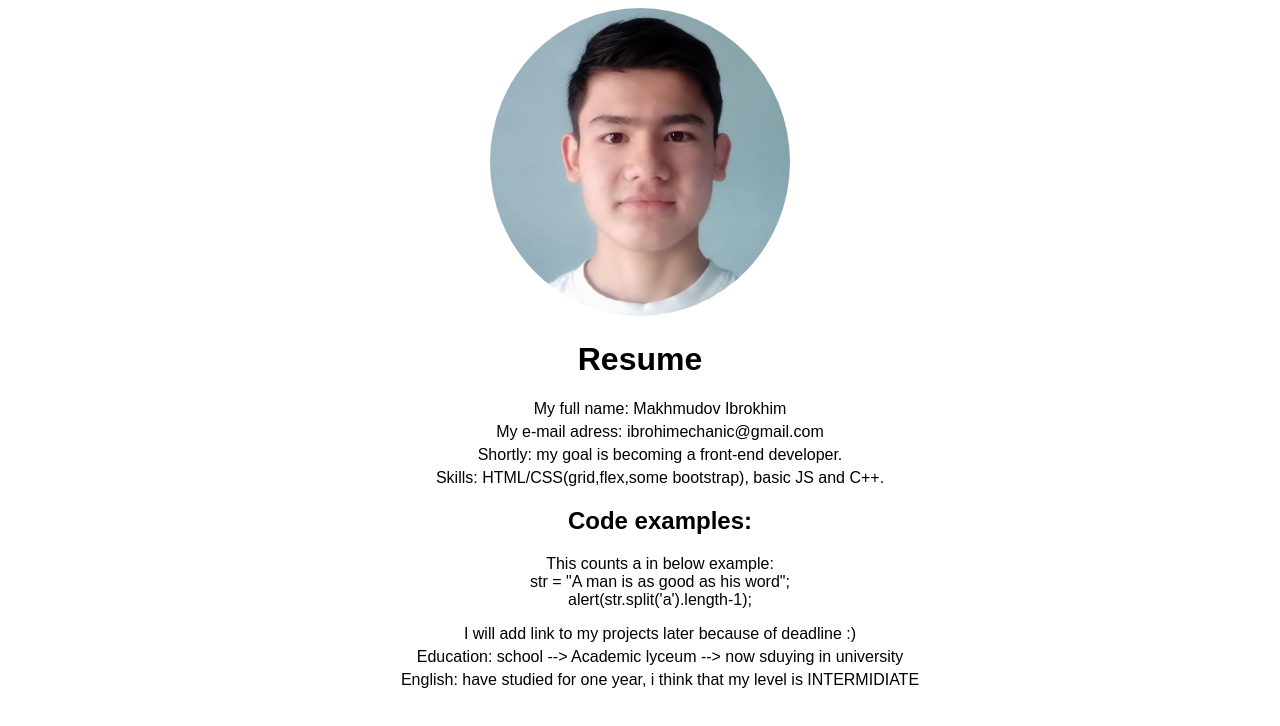
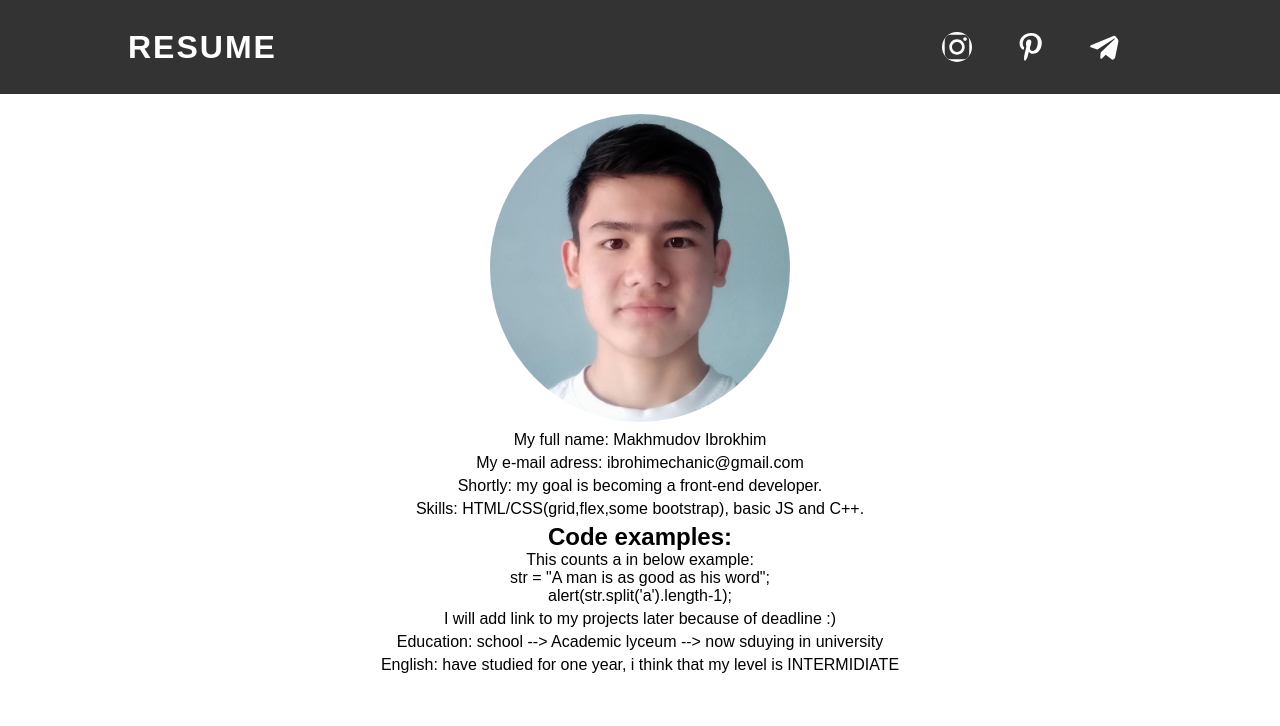
Before and after one commit to Ibro6/rsschool-cv, a plain HTML site: page index.html in a window 1280 px wide. Drawn offline with Linux system fonts and the light colour scheme.

Commit message:
feat: add header

```diff
--- a/index.html
+++ b/index.html
@@ -7,10 +7,22 @@
     <link rel="stylesheet" href="./style.css">
 </head>
 <body>
+
+    <header class="header">
+        <div class="wrapper">
+            <h1>Resume</h1>
+            <div class="social-media">
+                <a href="instagram.com/ibrp_makhmudov">
+                    <div class="social-media-item"><img src="./assets/icons/instagram.svg" alt="instagram"></div>
+                </a>
+                <div class="social-media-item"><img src="./assets/icons/pinterest.svg" alt="pinterest"></div>
+                <div class="social-media-item"><img src="./assets/icons/telegram.svg" alt="telegram"></div>
+            </div>
+        </div>
+    </header>
     <div class="wrapper">
         <img src="./my-img.jpg" alt="Person's face">
 
-            <h1>Resume</h1>
             <ul>
                 <li>My full name: Makhmudov Ibrokhim</li>
 
--- a/style.css
+++ b/style.css
@@ -1,3 +1,8 @@
+* {
+    margin: 0;
+    padding: 0;
+}
+
 body {
     font-family: sans-serif;
 }
@@ -6,6 +11,7 @@ body {
     max-width: 1024px;
     text-align: center;
     margin: auto;
+    padding: 20px 0;
 }
 
 img {
@@ -17,3 +23,41 @@ li {
     list-style: none;
     margin: 5px;
 }
+
+.social-media {
+    display: flex;
+}
+.social-media-item {
+    margin-right: 20px;
+    width: 50px;
+    height: 50px;
+    background-color: #333333;
+    border-radius: 50%;
+    display: flex;
+    align-items: center;
+    justify-content: center;
+    padding: 2px;
+}
+
+.social-media-item img {
+    width: 30px;
+    height: 30px;
+}
+
+.header {
+    background-color: #333333;
+}
+
+.header .wrapper{
+    display: flex;
+    justify-content: space-between;
+    align-items: center;
+
+
+}
+
+.header h1 {
+    text-transform: uppercase;
+    color: #ffffff;
+    letter-spacing: 2px;
+}
```
Also changed, not shown: assets/icons/facebook.svg (added), assets/icons/instagram.svg (added), assets/icons/left.svg (added), assets/icons/pinterest.svg (added), assets/icons/right.svg (added), assets/icons/search-icon.svg (added), assets/icons/telegram.svg (added).
